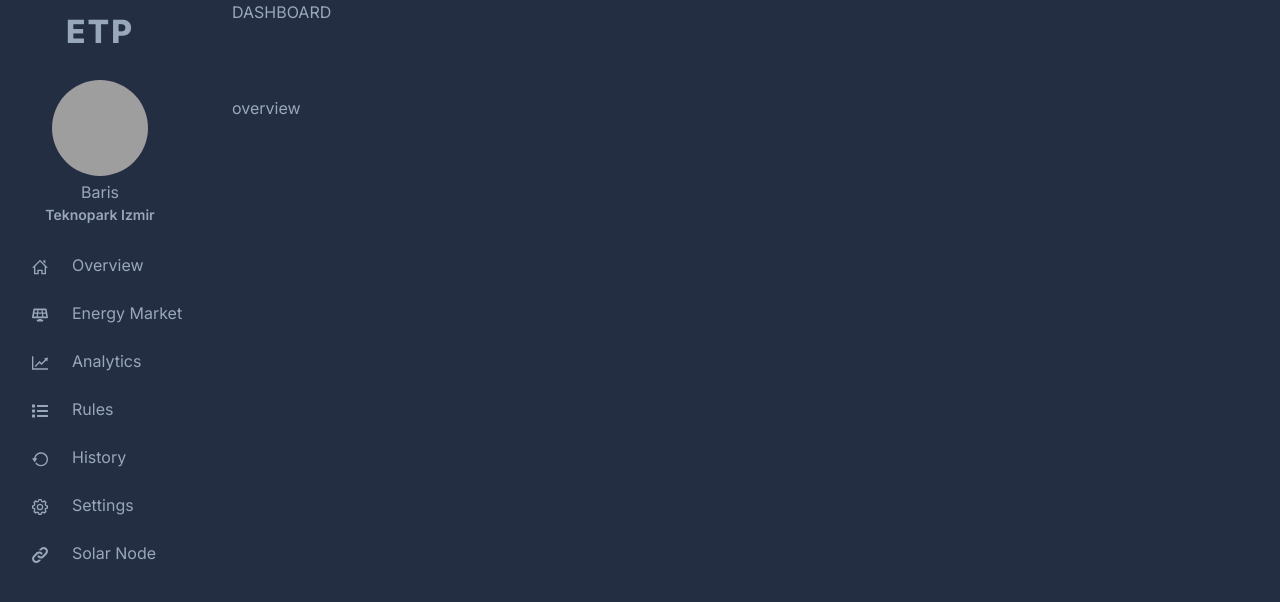
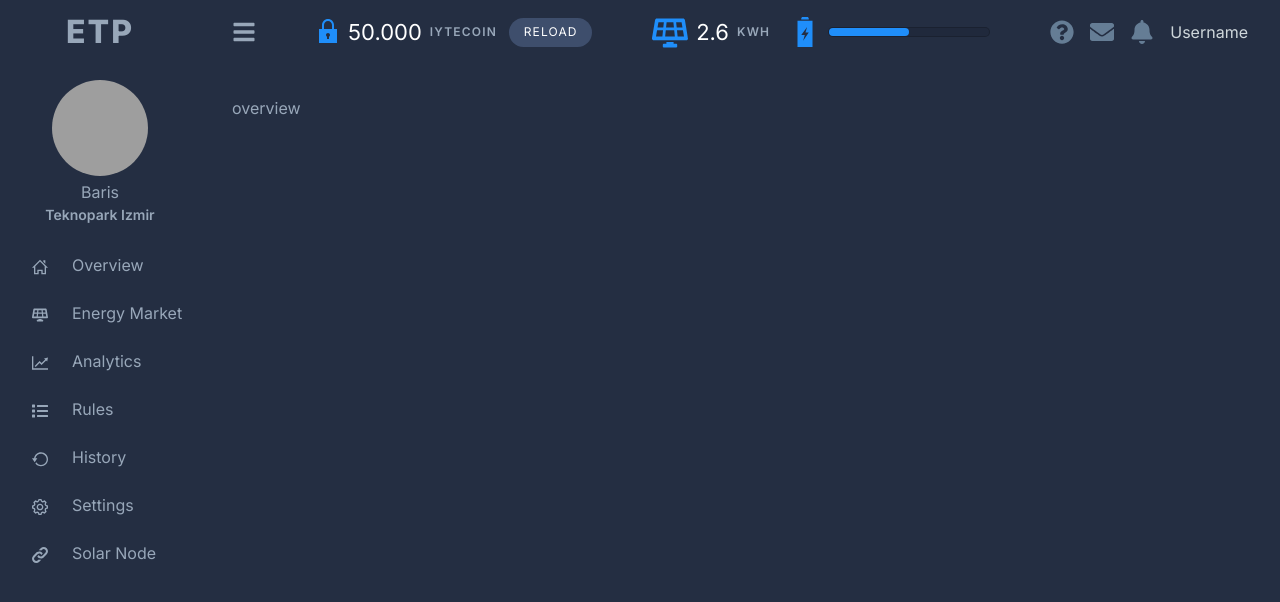
Before and after one commit to Solar-Bankers-Turkey/ETP-website-React, a Next.js app: page /dashboard in a window 1280 px wide. Shown: the top 602 px of the page. Built offline with nearby package versions, Linux system fonts and the light colour scheme; grey boxes are pictures that could not be loaded.

Commit message:
sidebar & header

```diff
--- /dev/null
+++ b/components/icons/BarsIcon.tsx
@@ -0,0 +1,22 @@
+import React from 'react'
+
+const BarsIcon = () => {
+  return (
+    <svg
+      aria-hidden="true"
+      focusable="false"
+      data-prefix="fas"
+      data-icon="bars"
+      role="img"
+      xmlns="http://www.w3.org/2000/svg"
+      viewBox="0 0 448 512"
+    >
+      <path
+        fill="currentColor"
+        d="M16 132h416c8.837 0 16-7.163 16-16V76c0-8.837-7.163-16-16-16H16C7.163 60 0 67.163 0 76v40c0 8.837 7.163 16 16 16zm0 160h416c8.837 0 16-7.163 16-16v-40c0-8.837-7.163-16-16-16H16c-8.837 0-16 7.163-16 16v40c0 8.837 7.163 16 16 16zm0 160h416c8.837 0 16-7.163 16-16v-40c0-8.837-7.163-16-16-16H16c-8.837 0-16 7.163-16 16v40c0 8.837 7.163 16 16 16z"
+      ></path>
+    </svg>
+  )
+}
+
+export default BarsIcon
--- /dev/null
+++ b/components/icons/BatteryIcon.tsx
@@ -0,0 +1,11 @@
+import React from 'react'
+
+const BatteryIcon = () => {
+  return (
+    <svg fill="currentColor" xmlns="http://www.w3.org/2000/svg" width="24" height="24" viewBox="0 0 24 24">
+      <path d="M0 18h21v-12h-21v12zm9.599-6.157v-2.843l6.401 4.686-4.408-1.296v2.61l-6.592-4.488 4.599 1.331zm14.401-1.593v3.5c0 .69-.56 1.25-1.25 1.25h-.75v-6h.75c.69 0 1.25.56 1.25 1.25z" />
+    </svg>
+  )
+}
+
+export default BatteryIcon
--- /dev/null
+++ b/components/icons/BellIcon.tsx
@@ -0,0 +1,22 @@
+import React from 'react'
+
+const BellIcon = () => {
+  return (
+    <svg
+      aria-hidden="true"
+      focusable="false"
+      data-prefix="fas"
+      data-icon="bell"
+      role="img"
+      xmlns="http://www.w3.org/2000/svg"
+      viewBox="0 0 448 512"
+    >
+      <path
+        fill="currentColor"
+        d="M224 512c35.32 0 63.97-28.65 63.97-64H160.03c0 35.35 28.65 64 63.97 64zm215.39-149.71c-19.32-20.76-55.47-51.99-55.47-154.29 0-77.7-54.48-139.9-127.94-155.16V32c0-17.67-14.32-32-31.98-32s-31.98 14.33-31.98 32v20.84C118.56 68.1 64.08 130.3 64.08 208c0 102.3-36.15 133.53-55.47 154.29-6 6.45-8.66 14.16-8.61 21.71.11 16.4 12.98 32 32.1 32h383.8c19.12 0 32-15.6 32.1-32 .05-7.55-2.61-15.27-8.61-21.71z"
+      ></path>
+    </svg>
+  )
+}
+
+export default BellIcon
--- /dev/null
+++ b/components/icons/LockIcon.tsx
@@ -0,0 +1,11 @@
+import React from 'react'
+
+const LockIcon = () => {
+  return (
+    <svg xmlns="http://www.w3.org/2000/svg" fill="currentColor" width="24" height="24" viewBox="0 0 24 24">
+      <path d="M18 10v-4c0-3.313-2.687-6-6-6s-6 2.687-6 6v4h-3v14h18v-14h-3zm-5 7.723v2.277h-2v-2.277c-.595-.347-1-.984-1-1.723 0-1.104.896-2 2-2s2 .896 2 2c0 .738-.404 1.376-1 1.723zm-5-7.723v-4c0-2.206 1.794-4 4-4 2.205 0 4 1.794 4 4v4h-8z" />
+    </svg>
+  )
+}
+
+export default LockIcon
--- /dev/null
+++ b/components/icons/MailIcon.tsx
@@ -0,0 +1,22 @@
+import React from 'react'
+
+const MailIcon = () => {
+  return (
+    <svg
+      aria-hidden="true"
+      focusable="false"
+      data-prefix="fas"
+      data-icon="envelope"
+      role="img"
+      xmlns="http://www.w3.org/2000/svg"
+      viewBox="0 0 512 512"
+    >
+      <path
+        fill="currentColor"
+        d="M502.3 190.8c3.9-3.1 9.7-.2 9.7 4.7V400c0 26.5-21.5 48-48 48H48c-26.5 0-48-21.5-48-48V195.6c0-5 5.7-7.8 9.7-4.7 22.4 17.4 52.1 39.5 154.1 113.6 21.1 15.4 56.7 47.8 92.2 47.6 35.7.3 72-32.8 92.3-47.6 102-74.1 131.6-96.3 154-113.7zM256 320c23.2.4 56.6-29.2 73.4-41.4 132.7-96.3 142.8-104.7 173.4-128.7 5.8-4.5 9.2-11.5 9.2-18.9v-19c0-26.5-21.5-48-48-48H48C21.5 64 0 85.5 0 112v19c0 7.4 3.4 14.3 9.2 18.9 30.6 23.9 40.7 32.4 173.4 128.7 16.8 12.2 50.2 41.8 73.4 41.4z"
+      ></path>
+    </svg>
+  )
+}
+
+export default MailIcon
--- /dev/null
+++ b/components/icons/QuestionIcon.tsx
@@ -0,0 +1,22 @@
+import React from 'react'
+
+const QuestionIcon = () => {
+  return (
+    <svg
+      aria-hidden="true"
+      focusable="false"
+      data-prefix="fas"
+      data-icon="question-circle"
+      role="img"
+      xmlns="http://www.w3.org/2000/svg"
+      viewBox="0 0 512 512"
+    >
+      <path
+        fill="currentColor"
+        d="M504 256c0 136.997-111.043 248-248 248S8 392.997 8 256C8 119.083 119.043 8 256 8s248 111.083 248 248zM262.655 90c-54.497 0-89.255 22.957-116.549 63.758-3.536 5.286-2.353 12.415 2.715 16.258l34.699 26.31c5.205 3.947 12.621 3.008 16.665-2.122 17.864-22.658 30.113-35.797 57.303-35.797 20.429 0 45.698 13.148 45.698 32.958 0 14.976-12.363 22.667-32.534 33.976C247.128 238.528 216 254.941 216 296v4c0 6.627 5.373 12 12 12h56c6.627 0 12-5.373 12-12v-1.333c0-28.462 83.186-29.647 83.186-106.667 0-58.002-60.165-102-116.531-102zM256 338c-25.365 0-46 20.635-46 46 0 25.364 20.635 46 46 46s46-20.636 46-46c0-25.365-20.635-46-46-46z"
+      ></path>
+    </svg>
+  )
+}
+
+export default QuestionIcon
--- a/components/icons/SolarPanel.tsx
+++ b/components/icons/SolarPanelIcon.tsx
@@ -1,6 +1,6 @@
 import React from 'react'
 
-const SolarPanel = () => {
+const SolarPanelIcon = () => {
   return (
     <svg
       style={{ marginTop: '1px' }}
@@ -20,4 +20,4 @@ const SolarPanel = () => {
   )
 }
 
-export default SolarPanel
+export default SolarPanelIcon
--- a/components/layouts/Dashboard/Header/Header.module.css
+++ b/components/layouts/Dashboard/Header/Header.module.css
@@ -1,3 +1,142 @@
 .container {
   grid-area: db-header;
+  display: flex;
+  flex-direction: row;
+  justify-content: space-between;
+  align-items: center;
+  padding-right: 2rem;
 }
+
+.sidebar_toggle {
+  cursor: pointer;
+  height: 24px;
+  width: 24px;
+  & > svg {
+    height: 100%;
+    width: 100%;
+  }
+}
+
+.coin_container {
+  display: flex;
+  flex-direction: row;
+  justify-content: space-between;
+  align-items: center;
+}
+
+.lock_icon {
+  margin-bottom: 0.1em;
+  margin-right: 0.5rem;
+  height: 24px;
+  width: 24px;
+  & > svg {
+    color: var(--primary-color);
+    height: 100%;
+    width: 100%;
+  }
+}
+.coin_amount {
+  margin-right: 0.5rem;
+  color: var(--text-color-primary);
+  font-size: 1.375rem;
+}
+.coin_name {
+  font-size: 0.75rem;
+  margin-right: 0.75rem;
+  font-weight: 600;
+  letter-spacing: 1.2px;
+}
+.btn_reload {
+  cursor: pointer;
+  background: var(--bg-color-secondary-light);
+  color: var(--text-color-primary);
+  height: 29px;
+  width: 83px;
+  font-size: 0.75rem;
+  border-radius: 1rem;
+  letter-spacing: 1.15px;
+  white-space: nowrap;
+  text-align: center;
+  vertical-align: middle;
+}
+
+.energy_container {
+  display: flex;
+  flex-direction: row;
+  justify-content: space-between;
+  align-items: center;
+}
+.solar_icon {
+  cursor: pointer;
+  height: 40px;
+  width: 36px;
+  margin-right: 0.5rem;
+  & > svg {
+    color: var(--primary-color);
+    height: 100%;
+    width: 100%;
+  }
+}
+.solar_value {
+  cursor: pointer;
+  margin-right: 0.5rem;
+  color: var(--text-color-primary);
+  font-size: 1.375rem;
+}
+.solar_text {
+  cursor: pointer;
+  font-size: 0.75rem;
+  margin-right: 0.75rem;
+  font-weight: 600;
+  letter-spacing: 1.2px;
+}
+.battery_icon {
+  cursor: pointer;
+  margin-left: 0.5rem;
+  height: 30px;
+  width: 30px;
+  margin-right: 0.5rem;
+  & > svg {
+    transform: rotate(-90deg);
+    color: var(--primary-color);
+    height: 100%;
+    width: 100%;
+  }
+}
+
+.battery_indicator {
+  cursor: pointer;
+  border: 1px solid rgba(0, 0, 0, 0.2);
+  width: 160px;
+  height: 8px;
+  border-radius: 8px;
+  background: var(--bg-color-primary-dark);
+  & > .battery_fill {
+    border-radius: 8px;
+    width: 50%;
+    height: 100%;
+    background: var(--primary-color);
+  }
+}
+
+.btn_group {
+  display: flex;
+  flex-direction: row;
+  justify-content: space-between;
+  align-items: center;
+}
+.icon_button {
+  cursor: pointer;
+  color: var(--icon-color);
+  height: 24px;
+  width: 24px;
+  margin-right: 1rem;
+  & > svg {
+    height: 100%;
+    width: 100%;
+  }
+}
+.btn_username {
+  cursor: pointer;
+  color: var(--text-color-secondary-light);
+}
--- a/components/layouts/Dashboard/Header/Header.tsx
+++ b/components/layouts/Dashboard/Header/Header.tsx
@@ -1,8 +1,55 @@
 import React from 'react'
 import styles from './Header.module.css'
+import BarsIcon from '../../../icons/BarsIcon'
+import LockIcon from '../../../icons/LockIcon'
+import SolarPanelIcon from '../../../icons/SolarPanelIcon'
+import BatteryIcon from '../../../icons/BatteryIcon'
+import QuestionIcon from '../../../icons/QuestionIcon'
+import MailIcon from '../../../icons/MailIcon'
+import BellIcon from '../../../icons/BellIcon'
 
 const Header = () => {
-  return <div className={styles.container}>DASHBOARD</div>
+  return (
+    <div className={styles.container}>
+      <div className={styles.sidebar_toggle}>
+        <BarsIcon />
+      </div>
+      <div className={styles.coin_container}>
+        <div className={styles.lock_icon}>
+          <LockIcon></LockIcon>
+        </div>
+        <span className={styles.coin_amount}>50.000</span>
+        <span className={styles.coin_name}>IYTECOIN</span>
+        <button className={styles.btn_reload}>RELOAD</button>
+      </div>
+      <div className={styles.energy_container}>
+        <div className={styles.solar_icon}>
+          <SolarPanelIcon />
+        </div>
+        <div className={styles.solar_value}>2.6</div>
+        <div className={styles.solar_text}>KWH</div>
+
+        <div className={styles.battery_icon}>
+          <BatteryIcon />
+        </div>
+        <div className={styles.battery_indicator}>
+          <div className={styles.battery_fill}></div>
+        </div>
+      </div>
+      <div className={styles.btn_group}>
+        <div className={styles.icon_button}>
+          <QuestionIcon></QuestionIcon>
+        </div>
+        <div className={styles.icon_button}>
+          <MailIcon></MailIcon>
+        </div>
+        <div className={styles.icon_button}>
+          <BellIcon></BellIcon>
+        </div>
+        <div className={styles.btn_username}>Username</div>
+      </div>
+    </div>
+  )
 }
 
 export default Header
--- a/components/layouts/Dashboard/Sidebar/Sidebar.tsx
+++ b/components/layouts/Dashboard/Sidebar/Sidebar.tsx
@@ -9,7 +9,7 @@ import ListIcon from '../../../icons/ListIcon'
 import RefreshIcon from '../../../icons/RefreshIcon'
 import SettingsIcon from '../../../icons/SettingsIcon'
 import ChainIcon from '../../../icons/ChainIcon'
-import SolarPanel from '../../../icons/SolarPanel'
+import SolarPanelIcon from '../../../icons/SolarPanelIcon'
 
 const Sidebar = () => {
   return (
@@ -28,7 +28,7 @@ const Sidebar = () => {
         <ul className={styles.nav_list}>
           <NavLink icon={<HomeIcon />} url={dashboardLinks.overview.url} text={dashboardLinks.overview.name}></NavLink>
           <NavLink
-            icon={<SolarPanel />}
+            icon={<SolarPanelIcon />}
             url={dashboardLinks.energy_market.url}
             text={dashboardLinks.energy_market.name}
           ></NavLink>
--- a/styles/variables.css
+++ b/styles/variables.css
@@ -2,15 +2,16 @@
   --primary-color: #1f8efa;
   --bg-color-primary: #242e42;
   --bg-color-primary-light: #293449;
-  --bg-color-primary-dark: #212a3d;
+  --bg-color-primary-dark: #20293c;
 
   --bg-color-secondary: #2f3b52;
   --bg-color-secondary-light: #3e4e6c;
 
-  --icon-color: #3e4e6c;
+  --icon-color: #657d95;
 
   --text-color-primary: #ffffff;
   --text-color-secondary: #98a7b9;
+  --text-color-secondary-light: #cfd7db;
 
   --warning-color: #ffab4f;
   --success-color: #ffab4f;
```
